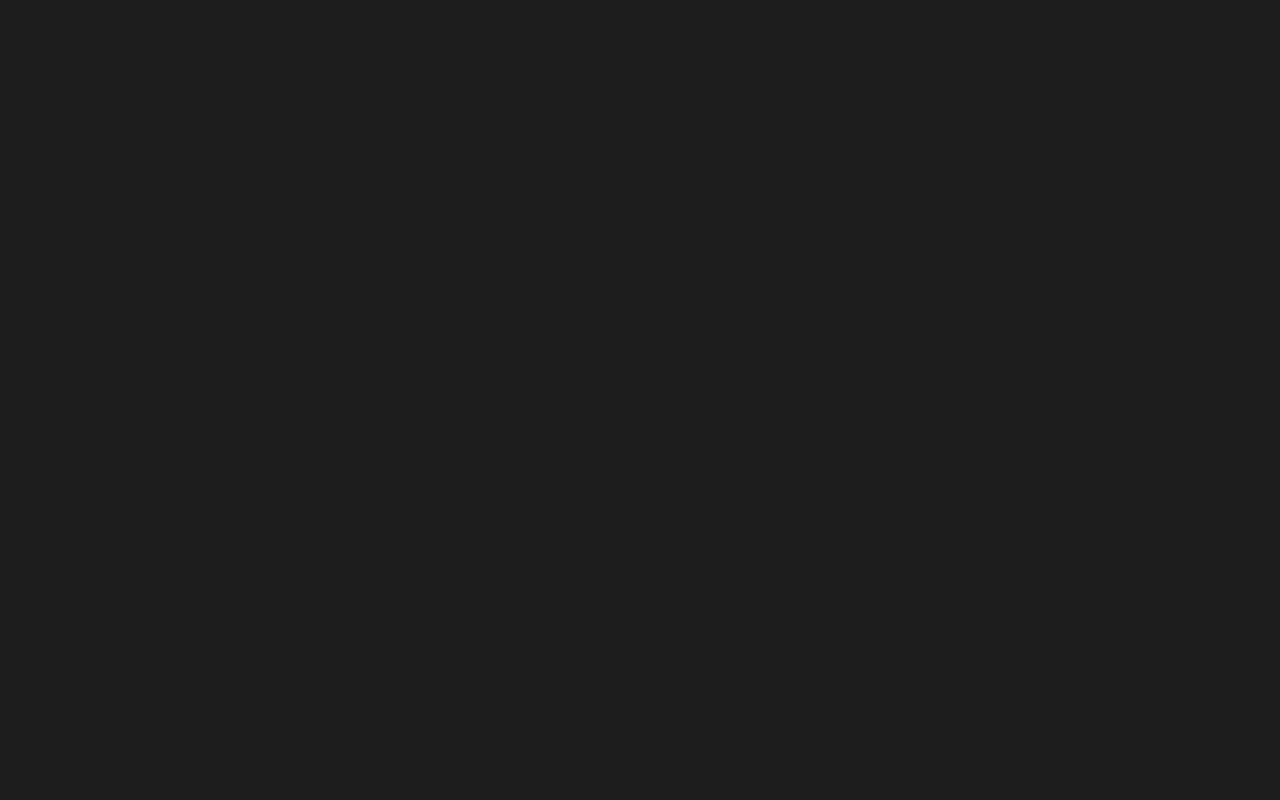
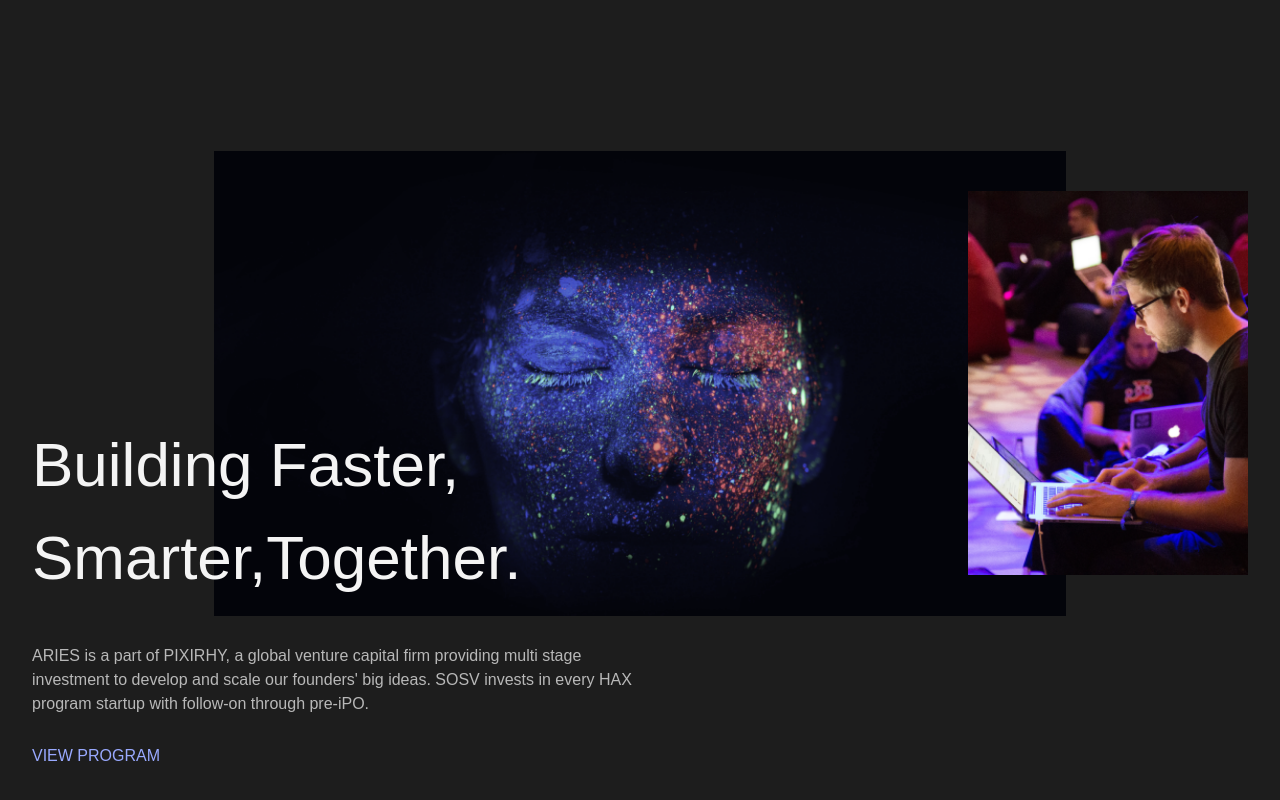
Before and after one commit to MarwanHishamAbbas/aries-brand, a React (Vite) app: page / in a window 1280 px wide. Shown: the part 734-1534 px from the top of the page. Before the commit the page ends 909 px from the top, so only its background shows below. Built offline with nearby package versions, Linux system fonts and the light colour scheme; a web font is replaced by a local one.

Commit message:
add Program landing section

```diff
--- a/src/App.jsx
+++ b/src/App.jsx
@@ -1,4 +1,5 @@
 import Hero from "./components/landing/hero/Hero";
+import Program from "./components/landing/Program";
 import Header from "./layout/Header";
 import Layout from "./layout/Layout";
 const App = () => {
@@ -6,6 +7,7 @@ const App = () => {
     <Layout>
       <Header />
       <Hero />
+      <Program />
     </Layout>
   );
 };
--- /dev/null
+++ b/src/components/landing/Program.jsx
@@ -0,0 +1,33 @@
+import program1 from "../../assets/program-1.png";
+import program2 from "../../assets/program-2.png";
+const Program = () => {
+  return (
+    <section>
+      <div className="relative -z-10">
+        <img className="w-[90%] sm:w-[70%] sm:mx-auto" src={program1} alt="" />
+        <img
+          className="absolute right-0 w-[27%] top-5 sm:w-[23%] sm:top-10"
+          src={program2}
+          alt=""
+        />
+        <h2 className="mt-10 sm:absolute bottom-3 left-0">
+          Building Faster, <br /> smarter,together.
+        </h2>
+      </div>
+      <p className="mt-7 sm:w-1/2">
+        ARIES is a part of PIXIRHY, a global venture capital firm providing
+        multi stage investment to develop and scale our founders' big ideas.
+        SOSV invests in every HAX program startup with follow-on through
+        pre-iPO.
+      </p>
+      <a
+        className="text-primary text-base font-sans inline-flex uppercase mt-7"
+        href="/"
+      >
+        View Program
+      </a>
+    </section>
+  );
+};
+
+export default Program;
--- a/src/components/landing/hero/Hero.jsx
+++ b/src/components/landing/hero/Hero.jsx
@@ -8,7 +8,7 @@ const Hero = () => {
         <span className="grad-text"> Artificial Intelligence</span> <br />
         Startup.
       </h1>
-      <ScrollDown className="text-7xl mt-20 animate-bounce" />
+      <ScrollDown className="text-7xl mt-20 animate-bounce relative -z-10" />
     </section>
   );
 };
--- a/src/index.css
+++ b/src/index.css
@@ -64,7 +64,7 @@ body {
   h4,
   h5,
   h6 {
-    @apply font-sans;
+    @apply font-sans capitalize;
   }
   h1 {
     @apply text-[42px] sm:text-[82px] font-bold;
@@ -84,6 +84,9 @@ body {
   h6 {
     @apply text-[12px] sm:text-[16px];
   }
+  p {
+    @apply font-body text-body text-base;
+  }
 
   section {
     @apply mb-24 sm:mb-48;
--- a/tailwind.config.js
+++ b/tailwind.config.js
@@ -9,6 +9,7 @@ module.exports = {
       dark: "#232526",
       primary: "#99A9FF",
       secondary: "#5CE4CF",
+      body: "#B8B8B8",
     },
     extend: {},
   },
```
Also changed, not shown: src/assets/program-1.png (added), src/assets/program-2.png (added).
